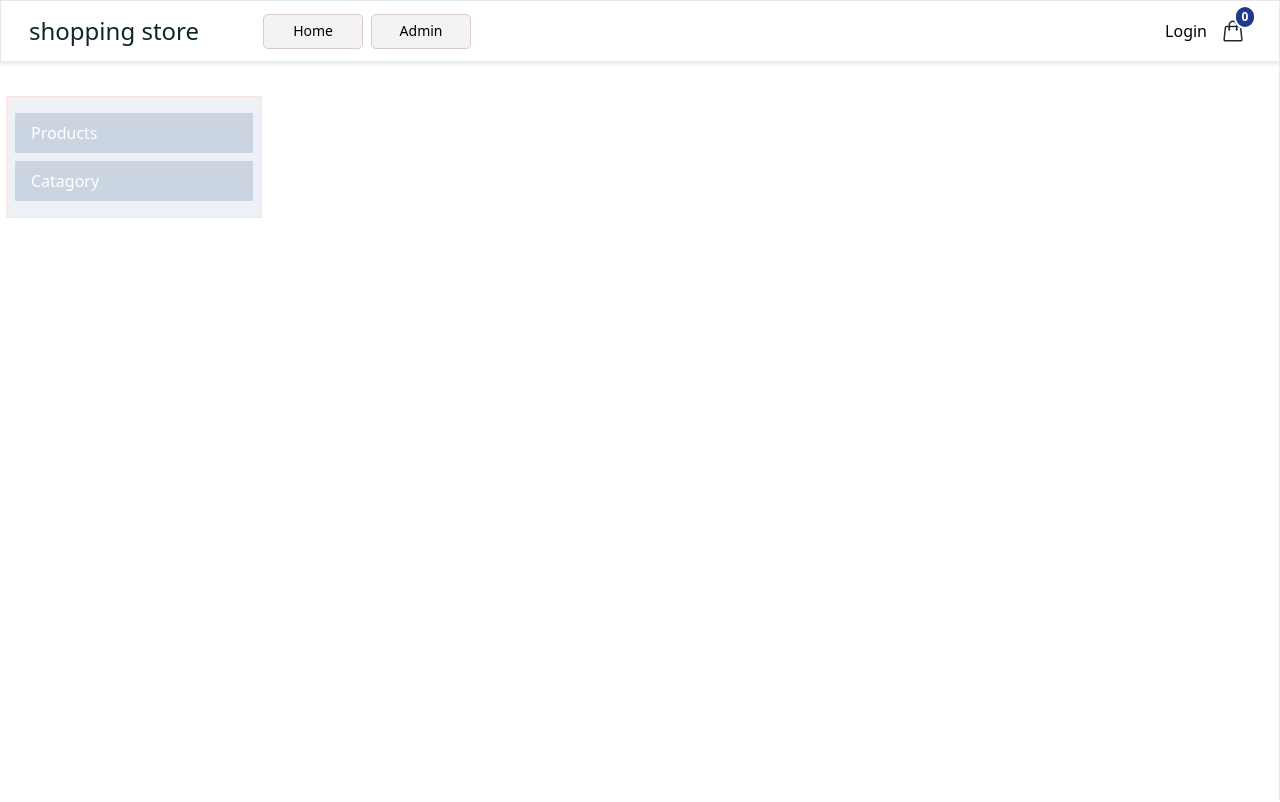
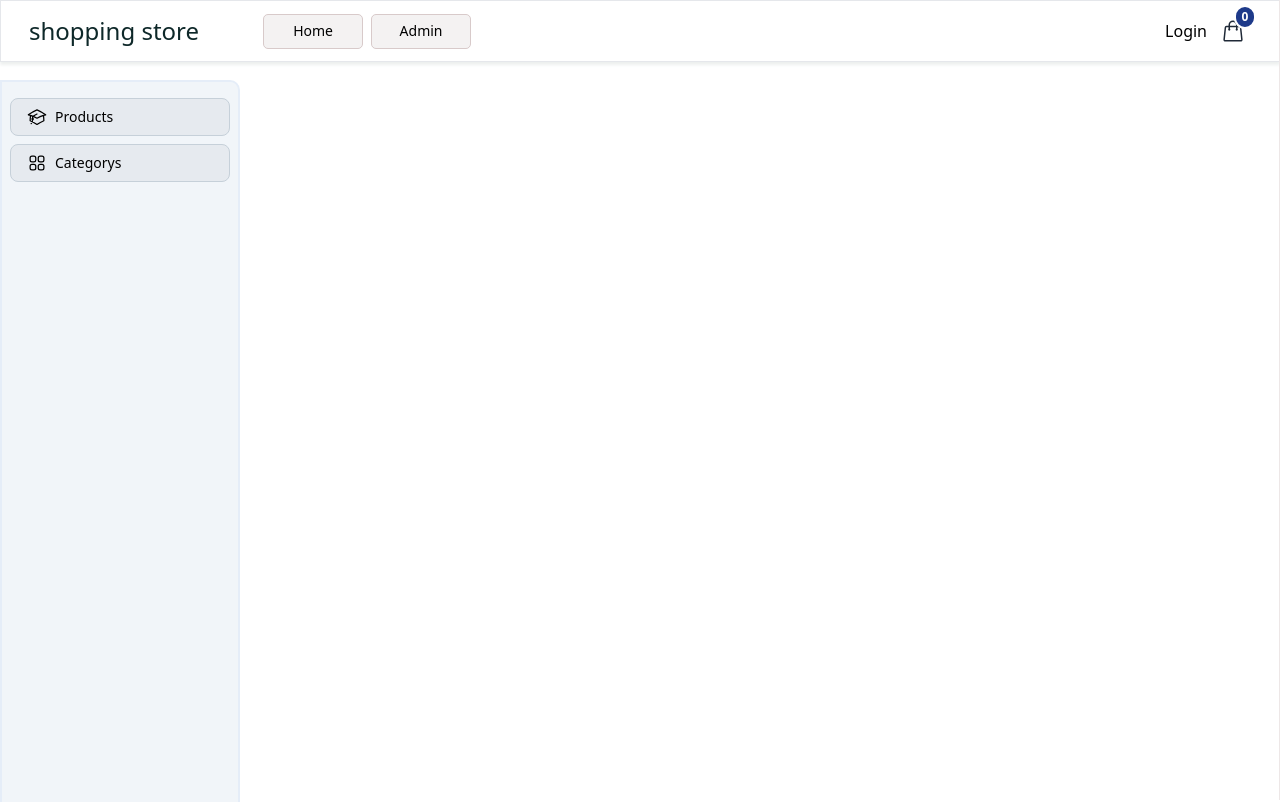
Before and after one commit to Mudassar-Shoukat/New-Ec-Store, a Vue app: page /admindashboard in a window 1280 px wide. Shown: the top 802 px of the page. Built offline with nearby package versions, Linux system fonts and the light colour scheme.

Commit message:
complete task of admin dashboard, and next working is catagory

```diff
--- a/src/Layout/AppLayout.vue
+++ b/src/Layout/AppLayout.vue
@@ -162,7 +162,7 @@
       </slot>
     </header>
 
-    <main class="px-[6px] py-[16px] mt-[80px] bg-[white]">
+    <main class=" mt-[80px] bg-[white]">
       <slot> </slot>
     </main>
     <!-- <footer class="bg-[#e9e5e5] px-[6px] py-[10px]">
--- a/src/Layout/adminDashboard.vue
+++ b/src/Layout/adminDashboard.vue
@@ -1,28 +1,56 @@
 <template>
-  <div class="flex">
-    <aside class="w-64 flex flex-col overflow-y-auto md:flex">
-      <slot name="aside">
-        <nav class="flex-1 px-2 py-4 border border-red-100 bg-[#EEF2F6] ">
+  <div class="flex top-0 h-full">
+    <aside
+      class="w-60 h-[1000px] flex flex-col overflow-y-auto md:flex bg-[#F1F5F9] rounded-tr-[10px] border-[2px] border-[#e5edf8]"
+    >
+      <slot name="aside" class="bg-red-400">
+        <nav class="flex-1 px-2 py-4">
+          <!-- Product Table -->
           <span
+            class="flex items-center px-4 py-2 hover:cursor-pointer hover:bg-[#d6dce2c8] bg-[#d6dce272] rounded-[8px] mb-2 border border-[#c6d0d9] hover:text-[#3b46da] text-sm"
+          >
+            <svg
+              xmlns="http://www.w3.org/2000/svg"
+              fill="none"
+              viewBox="0 0 24 24"
+              stroke-width="1.5"
+              stroke="currentColor"
+              class="size-5 mr-2"
+            >
+              <path
+                stroke-linecap="round"
+                stroke-linejoin="round"
+                d="M4.26 10.147a60.438 60.438 0 0 0-.491 6.347A48.62 48.62 0 0 1 12 20.904a48.62 48.62 0 0 1 8.232-4.41 60.46 60.46 0 0 0-.491-6.347m-15.482 0a50.636 50.636 0 0 0-2.658-.813A59.906 59.906 0 0 1 12 3.493a59.903 59.903 0 0 1 10.399 5.84c-.896.248-1.783.52-2.658.814m-15.482 0A50.717 50.717 0 0 1 12 13.489a50.702 50.702 0 0 1 7.74-3.342M6.75 15a.75.75 0 1 0 0-1.5.75.75 0 0 0 0 1.5Zm0 0v-3.675A55.378 55.378 0 0 1 12 8.443m-7.007 11.55A5.981 5.981 0 0 0 6.75 15.75v-1.5"
+              />
+            </svg>
 
-            class="flex items-center px-4 py-2 text-white hover:bg-gray-300 bg-slate-300 mb-2"
+            <router-link to="/admindashboard/products">Products</router-link>
+          </span>
+        <!-- catagory -->
+          <span
+            class="flex items-center px-4 py-2 hover:cursor-pointer hover:bg-[#d6dce2c8] bg-[#d6dce272] rounded-[8px] mb-2 border border-[#c6d0d9] hover:text-[#3b46da] text-sm"
           >
-            <router-link to="/admindashboard/products">Products</router-link>
+            <svg
+              xmlns="http://www.w3.org/2000/svg"
+              fill="none"
+              viewBox="0 0 24 24"
+              stroke-width="1.5"
+              stroke="currentColor"
+              class="size-5 mr-2"
+            >
+              <path
+                stroke-linecap="round"
+                stroke-linejoin="round"
+                d="M3.75 6A2.25 2.25 0 0 1 6 3.75h2.25A2.25 2.25 0 0 1 10.5 6v2.25a2.25 2.25 0 0 1-2.25 2.25H6a2.25 2.25 0 0 1-2.25-2.25V6ZM3.75 15.75A2.25 2.25 0 0 1 6 13.5h2.25a2.25 2.25 0 0 1 2.25 2.25V18a2.25 2.25 0 0 1-2.25 2.25H6A2.25 2.25 0 0 1 3.75 18v-2.25ZM13.5 6a2.25 2.25 0 0 1 2.25-2.25H18A2.25 2.25 0 0 1 20.25 6v2.25A2.25 2.25 0 0 1 18 10.5h-2.25a2.25 2.25 0 0 1-2.25-2.25V6ZM13.5 15.75a2.25 2.25 0 0 1 2.25-2.25H18a2.25 2.25 0 0 1 2.25 2.25V18A2.25 2.25 0 0 1 18 20.25h-2.25A2.25 2.25 0 0 1 13.5 18v-2.25Z"
+              />
+            </svg>
 
-
-          </span>
-          <span
-
-            class="flex items-center px-4 py-2 text-white hover:bg-gray-300 bg-slate-300"
-          >
-            <router-link >Catagory</router-link>
-
-
+            <router-link to="/admindashboard/catagory">Categorys</router-link>
           </span>
         </nav>
       </slot>
     </aside>
-
+<!-- router-view show -->
     <main class="flex-grow">
       <slot>
         <router-view />
@@ -31,9 +59,6 @@
   </div>
 </template>
 
-<script>
-</script>
+<script></script>
 
-<style scoped>
-
-</style>
+<style scoped></style>
--- /dev/null
+++ b/src/Pages/Admin/Products/Catagory.vue
@@ -0,0 +1,5 @@
+<template>
+    <div>
+        catagory
+    </div>
+</template>
--- a/src/Pages/Admin/Products/Table.vue
+++ b/src/Pages/Admin/Products/Table.vue
@@ -1,18 +1,23 @@
 <template>
   <!-- Button click push page in Form component -->
-  <div class="flex justify-center mb-7 mr-10">
-    <button
-      type="button"
-      class="w-[300px] h-[35px] mt-2 mb-2 text-sm font-medium bg-[#99969f34] rounded-[5px] border border-[#d0cdcd] hover:bg-gray-100 text-[#4531db] hover:underline hover:[transition:0.3s_ease-in-out]"
-    >
-      <router-link to="/admindashboard/form"
-        >Create New Product</router-link
+  <div class="flex mb-2 mx-5">
+    <div class="flex-grow">
+      <h1 class="mt-2 mb-2 ml-4 text-[20px] font-medium">Products</h1>
+    </div>
+    <div class="text-right">
+      <span
+        class="mt-2 mb-2 flex items-center justify-center p-2 w-[120px] hover:cursor-pointer hover:bg-[#ba1e1e] bg-[#de1b1b] rounded-[8px] border border-[#614946] text-sm text-white"
       >
-    </button>
+        <router-link to="/admindashboard/form">Add Product</router-link>
+      </span>
+    </div>
   </div>
 
   <!-- ---Table outer div--- -->
-  <div class="overflow-x-auto border m-8 rounded-lg" v-if="products.length > 0">
+  <div
+    class="overflow-x-auto border mx-4 rounded-lg"
+    v-if="products.length > 0"
+  >
     <table class="w-full text-sm text-center text-gray-500 border bg-[#F1F5F9]">
       <!-- ---Table Header--- -->
       <thead class="text-xs text-gray-700 uppercase underline">
--- a/src/router.js
+++ b/src/router.js
@@ -5,9 +5,7 @@ import Login from "./Pages/Login.vue";
 import Table from "./Pages/Admin/Products/Table.vue";
 import Form from "./Pages/Admin/Products/Form.vue";
 import AdminDashboard from "./Layout/AdminDashboard.vue";
-
-
-
+import Catagory from "./Pages/Admin/Products/Catagory.vue";
 const routes = [
   {
     name: "Main",
@@ -26,27 +24,30 @@ const routes = [
     component: Login,
   },
 
-
   // Admindashboard dasboard Layout
   {
-    path: '/admindashboard',
+    path: "/admindashboard",
     component: AdminDashboard,
     children: [
+      // Products Table
       {
-        name: 'admin.product.index',
-        path: 'products', // Nested path
+        name: "admin.product.index",
+        path: "products", // Nested path
         component: Table,
       },
-
+// Product Form
       {
         name: "Form",
         path: "form",
         component: Form,
       },
-
+      {
+name:"Catagory",
+path:"catagory",
+component:Catagory
+      },
     ],
   },
-
 ];
 
 const router = createRouter({
```
